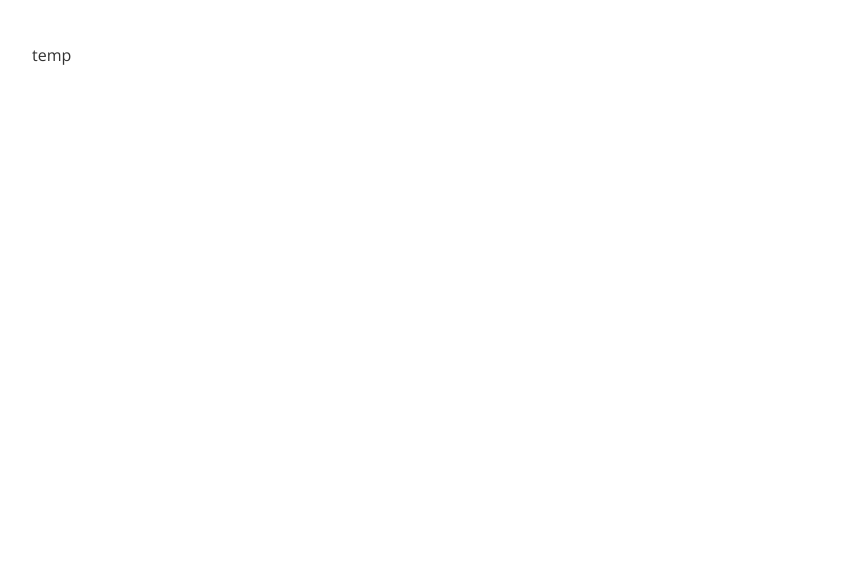
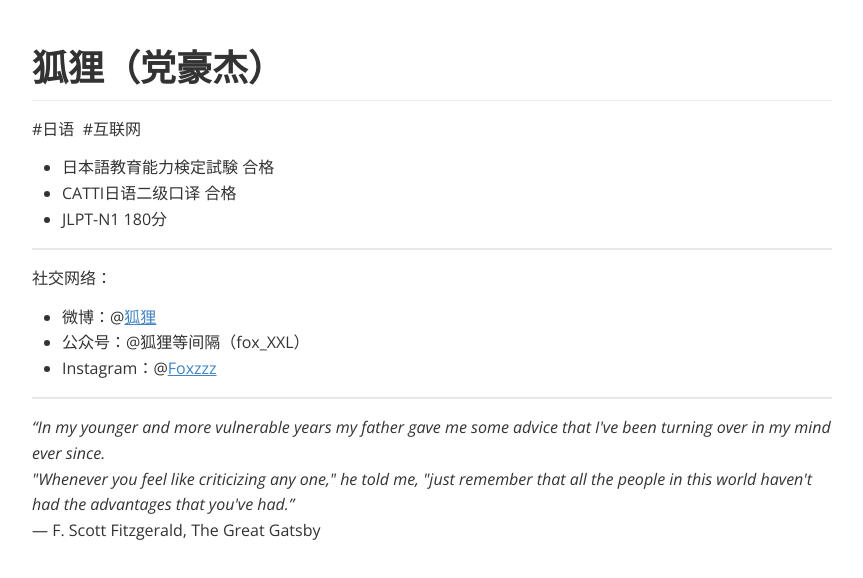
Before and after one commit to weakfox/weakfox.github.com, a plain HTML site: page index.html in a window 1280 px wide. Shown: the whole page, without its empty margins (208-1071 px from the left). Drawn offline with nearby package versions, Linux system fonts and the light colour scheme.

Commit message:
update and update to new domain

```diff
--- a/index.html
+++ b/index.html
@@ -2,7 +2,7 @@
 <html>
 <head>
 <meta charset='UTF-8'><meta name='viewport' content='width=device-width initial-scale=1'>
-<title></title><link href='https://fonts.loli.net/css?family=Open+Sans:400italic,700italic,700,400&subset=latin,latin-ext' rel='stylesheet' type='text/css' /><style type='text/css'>html {overflow-x: initial !important;}:root { --bg-color: #ffffff; --text-color: #333333; --select-text-bg-color: #B5D6FC; --select-text-font-color: auto; --monospace: "Lucida Console",Consolas,"Courier",monospace; }
+<title>狐狸（党豪杰）</title><link href='https://fonts.loli.net/css?family=Open+Sans:400italic,700italic,700,400&subset=latin,latin-ext' rel='stylesheet' type='text/css' /><style type='text/css'>html {overflow-x: initial !important;}:root { --bg-color: #ffffff; --text-color: #333333; --select-text-bg-color: #B5D6FC; --select-text-font-color: auto; --monospace: "Lucida Console",Consolas,"Courier",monospace; }
 html { font-size: 14px; background-color: var(--bg-color); color: var(--text-color); font-family: "Helvetica Neue", Helvetica, Arial, sans-serif; -webkit-font-smoothing: antialiased; }
 body { margin: 0px; padding: 0px; height: auto; bottom: 0px; top: 0px; left: 0px; right: 0px; font-size: 1rem; line-height: 1.42857143; overflow-x: hidden; background-image: inherit; background-size: inherit; background-attachment: inherit; background-origin: inherit; background-clip: inherit; background-color: inherit; tab-size: 4; background-position: inherit inherit; background-repeat: inherit inherit; }
 iframe { margin: auto; }
@@ -504,6 +504,8 @@ header, .context-menu, .megamenu-content, footer{
 </style>
 </head>
 <body class='typora-export' >
-<div  id='write'  class = 'is-mac'><p><span>temp</span></p></div>
+<div  id='write'  class = 'is-mac'><h1><a name="狐狸党豪杰）" class="md-header-anchor"></a><span>狐狸（党豪杰）</span></h1><p><span>#日语  #互联网</span></p><ul><li><span>日本語教育能力検定試験 合格</span></li><li><span>CATTI日语二级口译 合格</span></li><li><span>JLPT-N1 180分</span></li></ul><hr /><p><span>社交网络：</span></p><ul><li><span>微博：@</span><a href='https://weibo.com/foxz'><span>狐狸</span></a></li><li><span>公众号：@狐狸等间隔（fox_XXL）</span></li><li><span>Instagram：@</span><a href='https://www.instagram.com/foxzzz/'><span>Foxzzz</span></a></li></ul><hr /><p><em><span>“In my younger and more vulnerable years my father gave me some advice that I&#39;ve been turning over in my mind ever since.</span></em>
+<em><span>&quot;Whenever you feel like criticizing any one,&quot; he told me, &quot;just remember that all the people in this world haven&#39;t had the advantages that you&#39;ve had.”</span></em>
+<span>― F. Scott Fitzgerald, The Great Gatsby</span></p></div>
 </body>
 </html>
```
